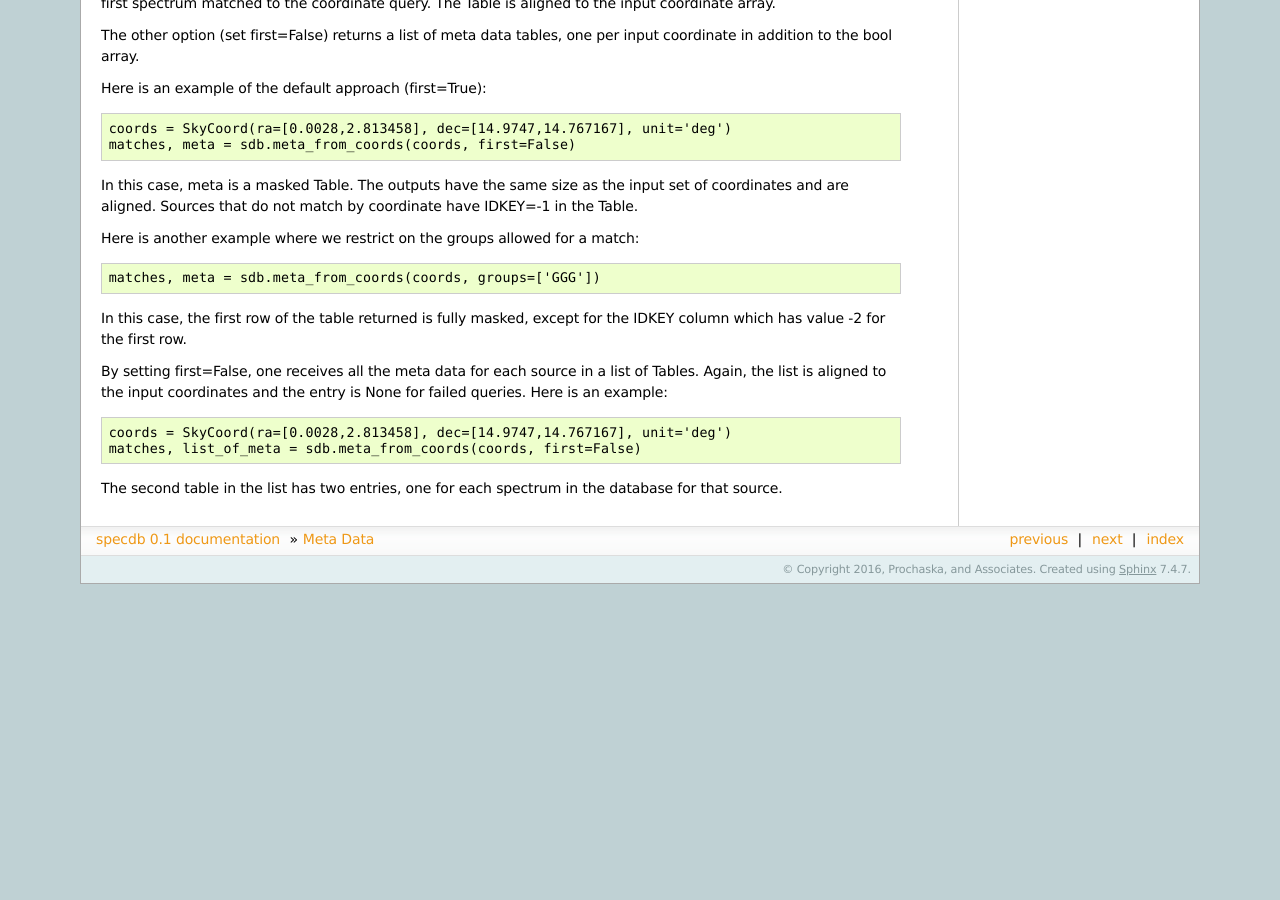
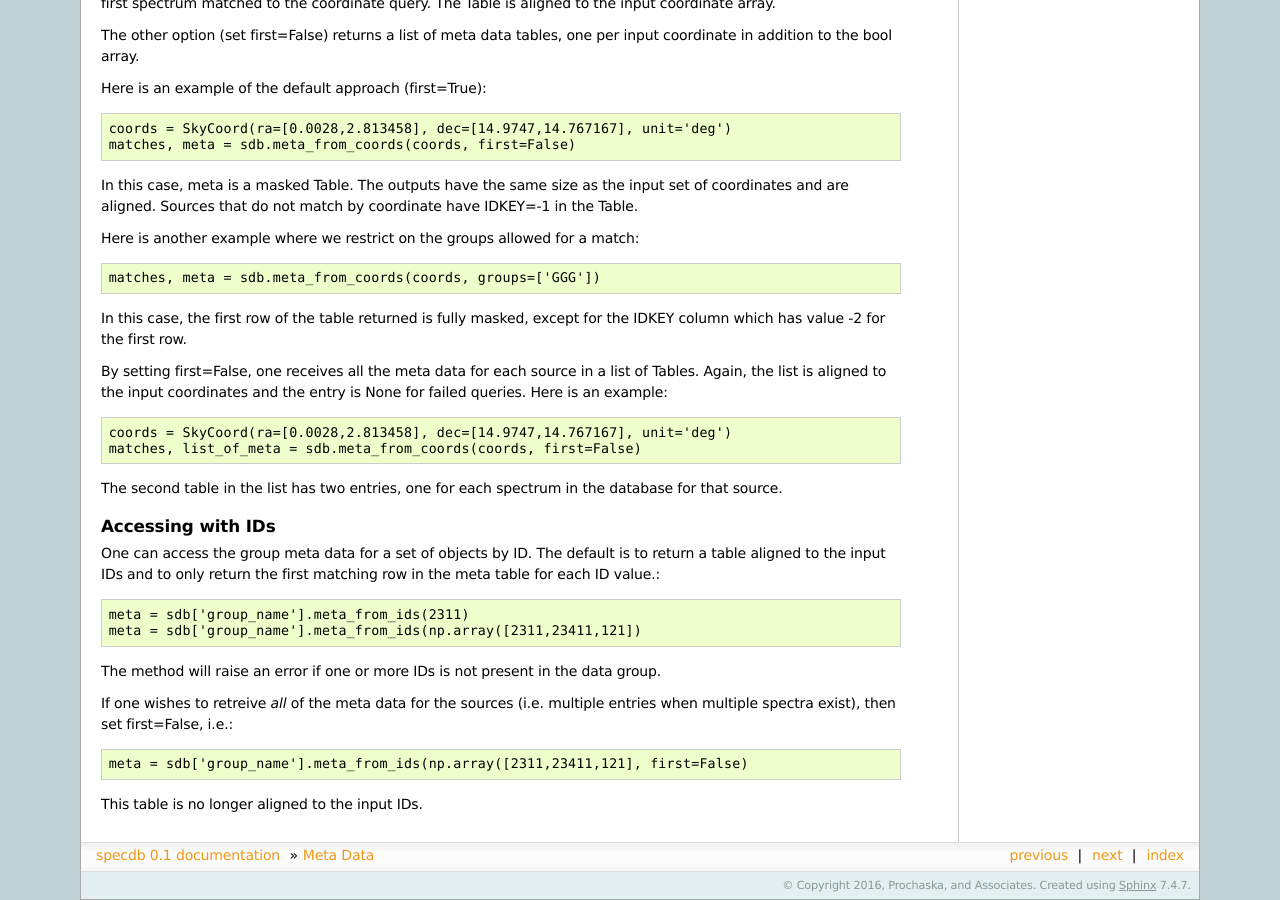
Before and after one commit to specdb/specdb, a Sphinx documentation site: the page built from docs/meta.rst, in a window 1280 px wide and 900 px high, scrolled down 2073 px. Built offline with Sphinx 7.4.7, drawn with Linux system fonts in a browser that asks for light colours; pages that are not in the unit, such as notebooks, are missing from menus; before the commit the page ends 2657 px from its top, so only the background shows below that.

Commit message:
refactor cut_meta to meta_from_ids

```diff
--- a/docs/meta.rst
+++ b/docs/meta.rst
@@ -193,3 +193,25 @@ the entry is None for failed queries.  Here is an example::
 
 The second table in the list has two entries, one for each spectrum
 in the database for that source.
+
+
+Accessing with IDs
+------------------
+
+One can access the group meta data for a set of objects by ID.
+The default is to return a table aligned to the input IDs
+and to only return the first matching row in the meta table
+for each ID value.::
+
+    meta = sdb['group_name'].meta_from_ids(2311)
+    meta = sdb['group_name'].meta_from_ids(np.array([2311,23411,121])
+
+The method will raise an error if one or more IDs is not present
+in the data group.
+
+If one wishes to retreive *all* of the meta data for the sources
+(i.e. multiple entries when multiple spectra exist), then set first=False, i.e.::
+
+    meta = sdb['group_name'].meta_from_ids(np.array([2311,23411,121], first=False)
+
+This table is no longer aligned to the input IDs.
```
Also changed, not shown: 2 other files.
